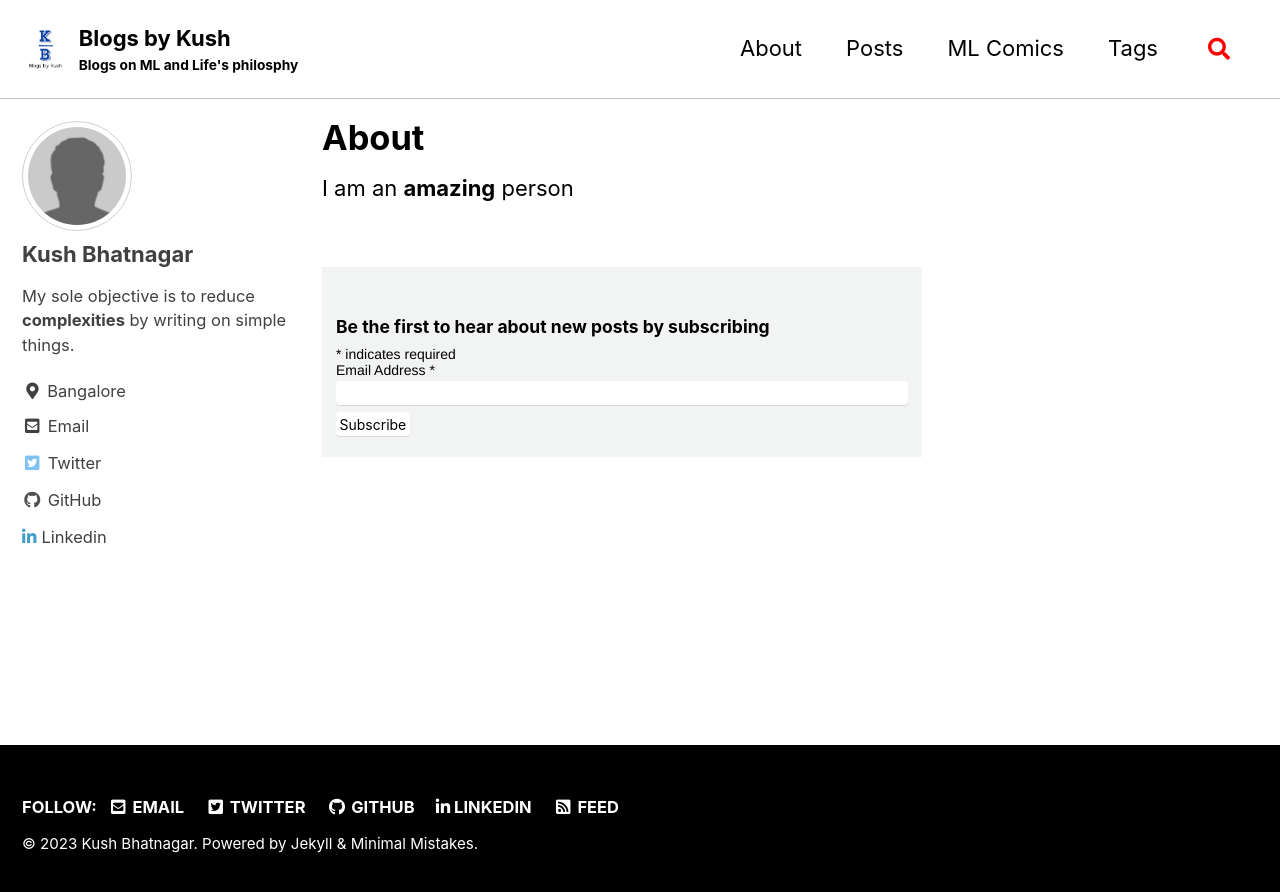
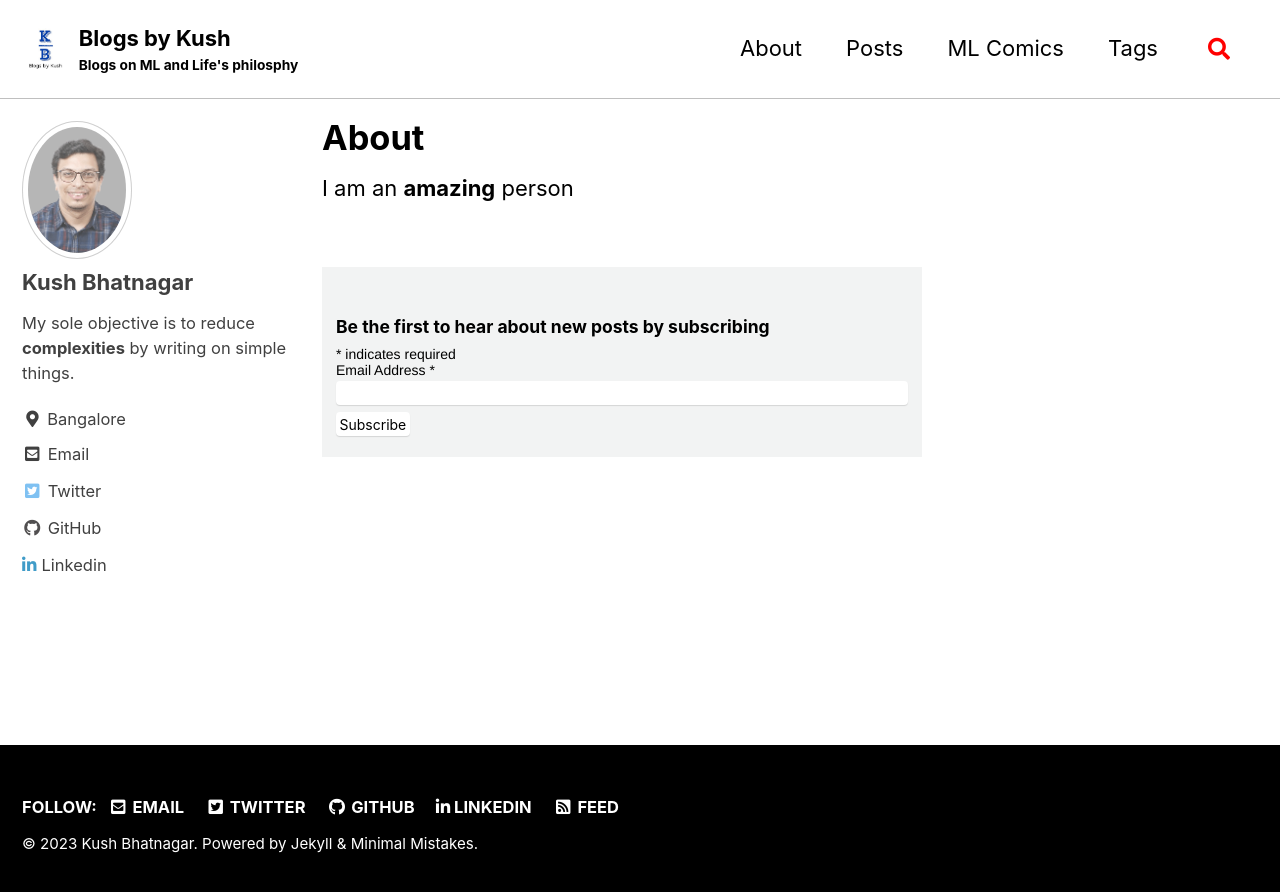
Before and after one commit to KushBhatnagar/kushbhatnagar.github.io, a Jekyll site: the page built from _pages/about.md, in a window 1280 px wide. Shown: the top 892 px of the page. Built offline with Jekyll 4.4.1, drawn with Linux system fonts in a browser that asks for light colours; cached includes are drawn as plain includes; comment, search, counter and statistics services are not loaded.

Commit message:
Updating bio pics

```diff
--- a/_config.yml
+++ b/_config.yml
@@ -79,7 +79,7 @@ analytics:
     anonymize_ip: null
 author:
   name: Kush Bhatnagar
-  avatar: /assets/images/bio-photo.jpg
+  avatar: /assets/images/Kush-transformed.jpg
   bio: My sole objective is to reduce **complexities** by writing on simple things.
   location: Bangalore
   email: null
```
Also changed, not shown: assets/images/Kush-transformed.jpg (added).
